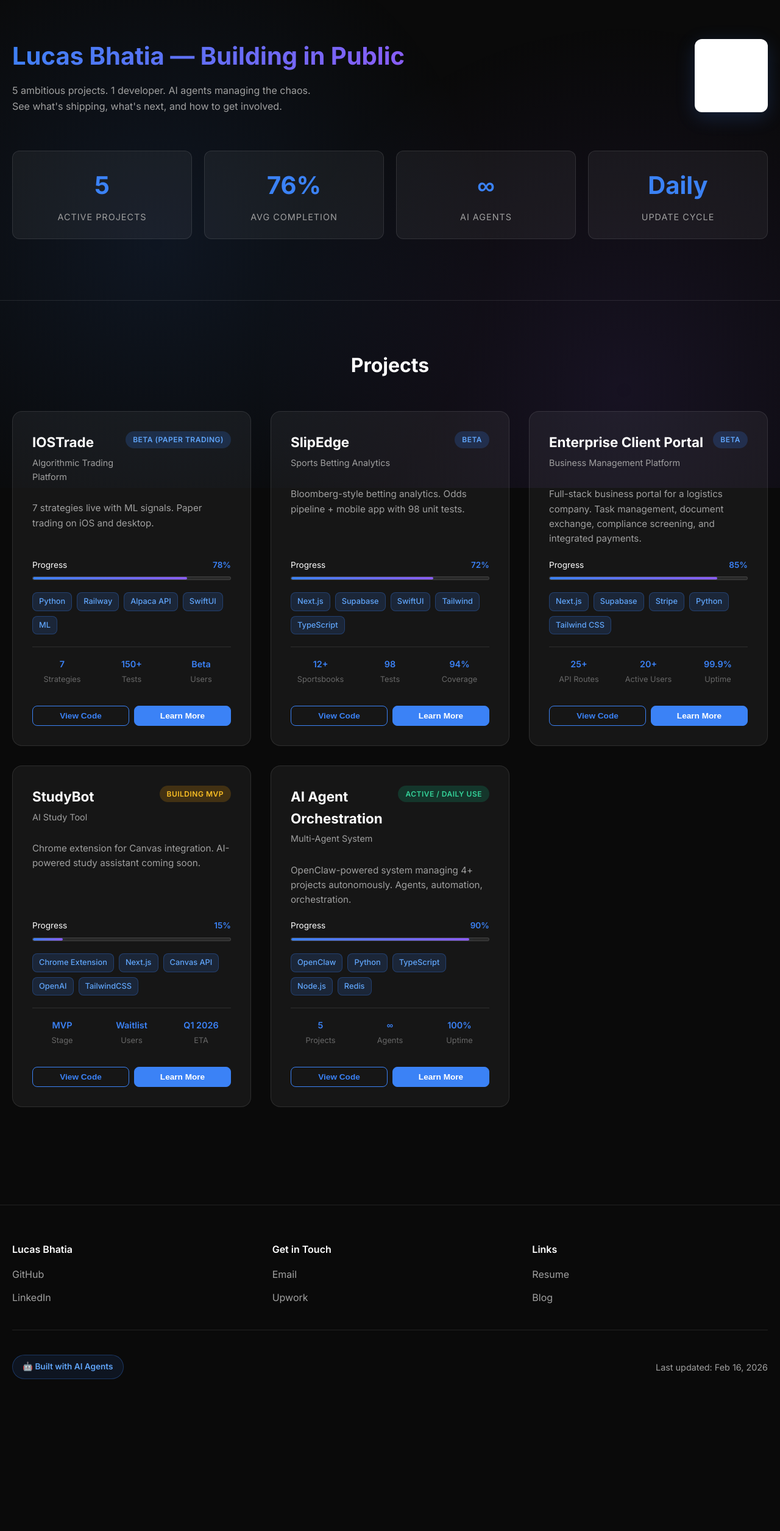
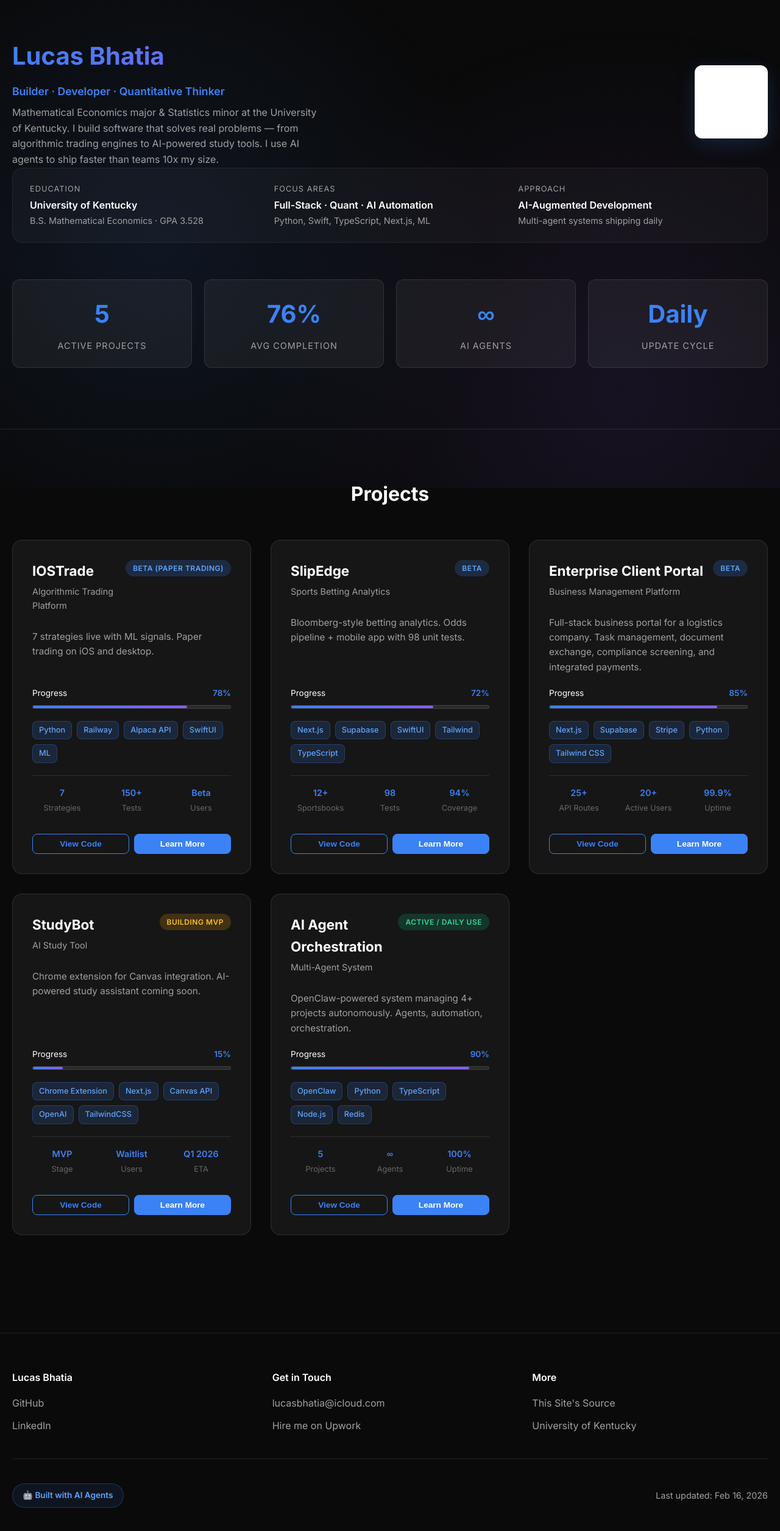
Before and after one commit to lucasbhatia/portfolio-tracker, a website: page index.html in a window 1280 px wide. Shown: the whole page at 61% size. Before the commit the page ends 2301 px from the top, so only its background shows below. Drawn offline with Linux system fonts and the light colour scheme; a script that the page names is missing.

Commit message:
add About Me section, fix footer links with real URLs

```diff
--- a/index.html
+++ b/index.html
@@ -798,11 +798,33 @@
         <div class="container">
             <div class="header-content">
                 <div class="header-text">
-                    <h1>Lucas Bhatia — Building in Public</h1>
-                    <p>5 ambitious projects. 1 developer. AI agents managing the chaos. See what's shipping, what's next, and how to get involved.</p>
+                    <h1>Lucas Bhatia</h1>
+                    <p style="font-size: 1.1rem; color: var(--accent); margin-bottom: 8px; font-weight: 600;">Builder · Developer · Quantitative Thinker</p>
+                    <p>Mathematical Economics major & Statistics minor at the University of Kentucky. I build software that solves real problems — from algorithmic trading engines to AI-powered study tools. I use AI agents to ship faster than teams 10x my size.</p>
                 </div>
                 <div class="qr-container">
                     <div id="qrcode"></div>
+                </div>
+            </div>
+
+            <!-- About Me -->
+            <div style="background: rgba(255,255,255,0.03); border: 1px solid rgba(255,255,255,0.06); border-radius: 16px; padding: 24px 28px; margin-bottom: 32px;">
+                <div style="display: grid; grid-template-columns: repeat(auto-fit, minmax(200px, 1fr)); gap: 20px;">
+                    <div>
+                        <div style="color: var(--text-secondary); font-size: 0.8rem; text-transform: uppercase; letter-spacing: 1px; margin-bottom: 4px;">Education</div>
+                        <div style="font-weight: 600;">University of Kentucky</div>
+                        <div style="color: var(--text-secondary); font-size: 0.9rem;">B.S. Mathematical Economics · GPA 3.528</div>
+                    </div>
+                    <div>
+                        <div style="color: var(--text-secondary); font-size: 0.8rem; text-transform: uppercase; letter-spacing: 1px; margin-bottom: 4px;">Focus Areas</div>
+                        <div style="font-weight: 600;">Full-Stack · Quant · AI Automation</div>
+                        <div style="color: var(--text-secondary); font-size: 0.9rem;">Python, Swift, TypeScript, Next.js, ML</div>
+                    </div>
+                    <div>
+                        <div style="color: var(--text-secondary); font-size: 0.8rem; text-transform: uppercase; letter-spacing: 1px; margin-bottom: 4px;">Approach</div>
+                        <div style="font-weight: 600;">AI-Augmented Development</div>
+                        <div style="color: var(--text-secondary); font-size: 0.9rem;">Multi-agent systems shipping daily</div>
+                    </div>
                 </div>
             </div>
 
@@ -851,22 +873,22 @@
                 <div class="footer-section">
                     <h3>Lucas Bhatia</h3>
                     <div class="footer-links">
-                        <a href="https://github.com/lucasbhatia" class="footer-link">GitHub</a>
-                        <a href="https://linkedin.com/in/lucasbhatia" class="footer-link">LinkedIn</a>
+                        <a href="https://github.com/lucasbhatia" class="footer-link" target="_blank">GitHub</a>
+                        <a href="https://linkedin.com/in/lucasbhatia" class="footer-link" target="_blank">LinkedIn</a>
                     </div>
                 </div>
                 <div class="footer-section">
                     <h3>Get in Touch</h3>
                     <div class="footer-links">
-                        <a href="mailto:lucas@example.com" class="footer-link">Email</a>
-                        <a href="https://upwork.com/fl/lucasbhatia" class="footer-link">Upwork</a>
+                        <a href="mailto:lucasbhatia@icloud.com" class="footer-link">lucasbhatia@icloud.com</a>
+                        <a href="https://www.upwork.com/freelancers/~01221f8c146c2ec2b8" class="footer-link" target="_blank">Hire me on Upwork</a>
                     </div>
                 </div>
                 <div class="footer-section">
-                    <h3>Links</h3>
+                    <h3>More</h3>
                     <div class="footer-links">
-                        <a href="#" class="footer-link">Resume</a>
-                        <a href="#" class="footer-link">Blog</a>
+                        <a href="https://github.com/lucasbhatia/portfolio-tracker" class="footer-link" target="_blank">This Site's Source</a>
+                        <a href="https://uk.edu" class="footer-link" target="_blank">University of Kentucky</a>
                     </div>
                 </div>
             </div>
```
